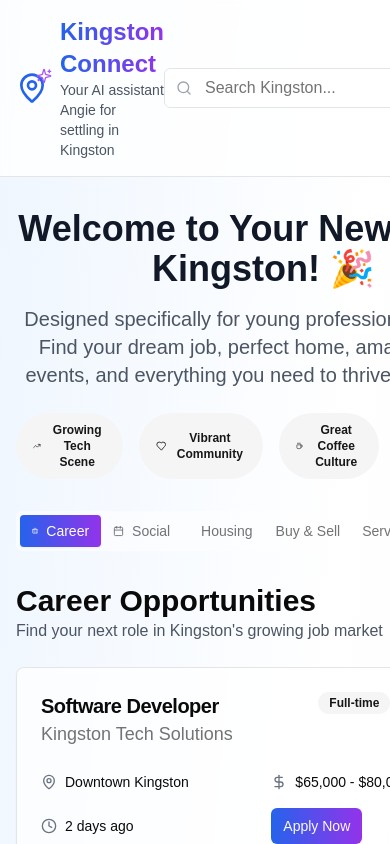
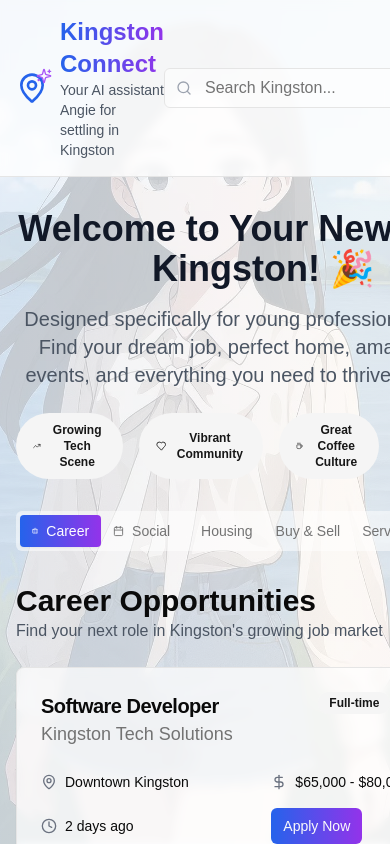
Before and after one commit to wwwkikimmy/angie, a Next.js app: page / in a window 390 px wide. Shown: the top 844 px of the page. Built offline with nearby package versions, Linux system fonts and the light colour scheme.

Commit message:
feat: enhance Angie's face visibility in dashboard background
Adjust positioning, opacity, and responsiveness for clear visibility.

Co-authored-by: null <192757481+wwwkikimmy@users.noreply.github.com>

```diff
--- a/app/page.tsx
+++ b/app/page.tsx
@@ -25,7 +25,6 @@ import {
   AlertCircle,
   Trash2,
   Send,
-  Bot,
   User,
   MessageCircle,
   Sparkles,
@@ -1138,9 +1137,20 @@ export default function KingstonDashboard() {
   }
 
   return (
-    <div className="min-h-screen bg-gradient-to-br from-blue-50 via-white to-purple-50">
+    <div className="min-h-screen bg-gradient-to-br from-blue-50 via-white to-purple-50 relative">
+      {/* Angie Background Image */}
+      <div
+        className="fixed inset-0 bg-no-repeat opacity-20 pointer-events-none z-0"
+        style={{
+          backgroundImage: "url('/images/angie-background.jpg')",
+          backgroundPosition: "center top",
+          backgroundSize: "auto 100%",
+          backgroundAttachment: "fixed",
+        }}
+      />
+
       {/* Header */}
-      <header className="border-b bg-white/80 backdrop-blur-sm sticky top-0 z-40">
+      <header className="border-b bg-white/80 backdrop-blur-sm sticky top-0 z-40 relative">
         <div className="container mx-auto px-4 py-4">
           <div className="flex items-center justify-between">
             <div className="flex items-center space-x-3">
@@ -1193,7 +1203,7 @@ export default function KingstonDashboard() {
 
       <div className="flex">
         {/* Main Content */}
-        <main className={`flex-1 transition-all duration-300 ${showChat ? "mr-96" : ""}`}>
+        <main className={`flex-1 transition-all duration-300 ${showChat ? "mr-96" : ""} relative z-10`}>
           <div className="container mx-auto px-4 py-8">
             {/* Welcome Section */}
             <div className="mb-8 text-center">
@@ -1703,10 +1713,12 @@ export default function KingstonDashboard() {
             <div className="p-4 border-b bg-gradient-to-r from-blue-600 to-purple-600 text-white">
               <div className="flex items-center justify-between">
                 <div className="flex items-center gap-2">
-                  <Bot className="h-6 w-6" />
+                  <div className="h-8 w-8 rounded-full overflow-hidden bg-white border-2 border-white/20">
+                    <img src="/images/angie-avatar.png" alt="Angie" className="w-full h-full object-cover" />
+                  </div>
                   <div>
                     <h3 className="font-semibold">Angie - Your Kingston Assistant</h3>
-                    <p className="text-sm opacity-90">Here to help you settle in!</p>
+                    <p className="text-sm opacity-90">Here to help you settle in! ✨</p>
                   </div>
                 </div>
                 <Button
@@ -1724,9 +1736,9 @@ export default function KingstonDashboard() {
               {messages.map((message, index) => (
                 <div key={index} className={`flex gap-3 ${message.role === "user" ? "justify-end" : "justify-start"}`}>
                   {message.role === "assistant" && (
-                    <Avatar className="h-8 w-8 bg-gradient-to-r from-blue-600 to-purple-600">
-                      <AvatarFallback className="text-white">A</AvatarFallback>
-                    </Avatar>
+                    <div className="h-8 w-8 rounded-full overflow-hidden bg-white border border-gray-200 flex-shrink-0">
+                      <img src="/images/angie-avatar.png" alt="Angie" className="w-full h-full object-cover" />
+                    </div>
                   )}
                   <div
                     className={`max-w-[80%] rounded-lg p-3 ${
@@ -1749,9 +1761,9 @@ export default function KingstonDashboard() {
 
               {isLoading && (
                 <div className="flex gap-3 justify-start">
-                  <Avatar className="h-8 w-8 bg-gradient-to-r from-blue-600 to-purple-600">
-                    <AvatarFallback className="text-white">A</AvatarFallback>
-                  </Avatar>
+                  <div className="h-8 w-8 rounded-full overflow-hidden bg-white border border-gray-200 flex-shrink-0">
+                    <img src="/images/angie-avatar.png" alt="Angie" className="w-full h-full object-cover" />
+                  </div>
                   <div className="bg-gray-100 rounded-lg p-3">
                     <div className="flex space-x-1">
                       <div className="w-2 h-2 bg-gray-400 rounded-full animate-bounce"></div>
```
Also changed, not shown: public/images/angie-avatar.png (added), public/images/angie-background.jpg (added).
